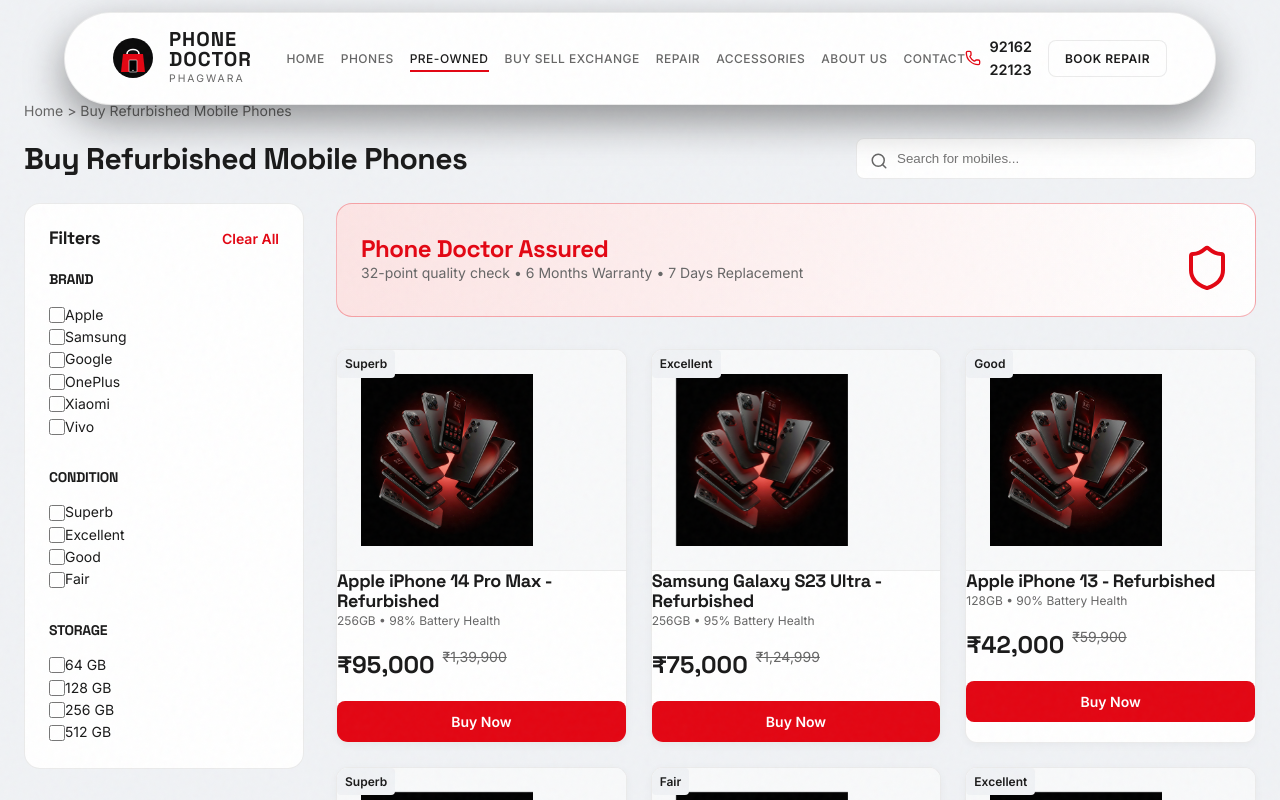
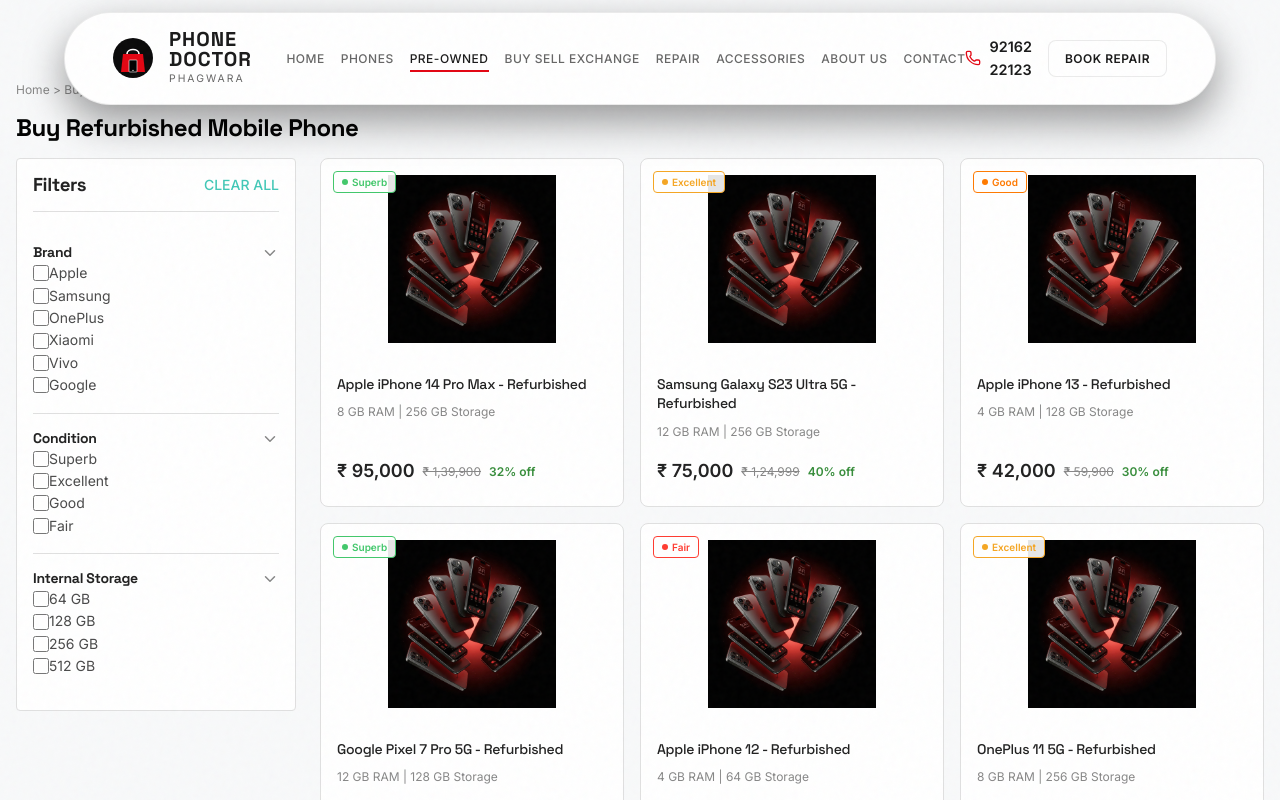
Before and after one commit to ashirwadtechworks-cmd/Phone-Doctor-Phagwara-light, a React (Vite) app: page /pre-owned in a window 1280 px wide. Shown: the top 800 px of the page. Built offline with nearby package versions, Linux system fonts and the light colour scheme.

Commit message:
feat: exact Cashify replica for PreOwned

```diff
--- a/src/pages/PreOwned.jsx
+++ b/src/pages/PreOwned.jsx
@@ -1,90 +1,86 @@
 import React, { useState } from 'react';
-import { Search, Shield, Battery, Star, Filter, ChevronRight, Check } from 'lucide-react';
-import { motion } from 'framer-motion';
+import { Search, ChevronDown, Check } from 'lucide-react';
 import heroImg from '../assets/hero_smartphones_3d.jpg';
 
 const preOwnedProducts = [
-  { id: 1, name: 'Apple iPhone 14 Pro Max', storage: '256GB', condition: 'Superb', price: '₹95,000', originalPrice: '₹1,39,900', battery: '98%', img: heroImg },
-  { id: 2, name: 'Samsung Galaxy S23 Ultra', storage: '256GB', condition: 'Excellent', price: '₹75,000', originalPrice: '₹1,24,999', battery: '95%', img: heroImg },
-  { id: 3, name: 'Apple iPhone 13', storage: '128GB', condition: 'Good', price: '₹42,000', originalPrice: '₹59,900', battery: '90%', img: heroImg },
-  { id: 4, name: 'Google Pixel 7 Pro', storage: '128GB', condition: 'Superb', price: '₹48,000', originalPrice: '₹84,999', battery: '94%', img: heroImg },
-  { id: 5, name: 'Apple iPhone 12', storage: '64GB', condition: 'Fair', price: '₹28,000', originalPrice: '₹49,900', battery: '85%', img: heroImg },
-  { id: 6, name: 'OnePlus 11 5G', storage: '256GB', condition: 'Excellent', price: '₹45,000', originalPrice: '₹61,999', battery: '92%', img: heroImg },
+  { id: 1, name: 'Apple iPhone 14 Pro Max - Refurbished', ram: '8 GB', storage: '256 GB', condition: 'Superb', price: '₹ 95,000', originalPrice: '₹ 1,39,900', discount: '32% off', img: heroImg, color: '#42C86B' },
+  { id: 2, name: 'Samsung Galaxy S23 Ultra 5G - Refurbished', ram: '12 GB', storage: '256 GB', condition: 'Excellent', price: '₹ 75,000', originalPrice: '₹ 1,24,999', discount: '40% off', img: heroImg, color: '#f5a623' },
+  { id: 3, name: 'Apple iPhone 13 - Refurbished', ram: '4 GB', storage: '128 GB', condition: 'Good', price: '₹ 42,000', originalPrice: '₹ 59,900', discount: '30% off', img: heroImg, color: '#ff7a00' },
+  { id: 4, name: 'Google Pixel 7 Pro 5G - Refurbished', ram: '12 GB', storage: '128 GB', condition: 'Superb', price: '₹ 48,000', originalPrice: '₹ 84,999', discount: '43% off', img: heroImg, color: '#42C86B' },
+  { id: 5, name: 'Apple iPhone 12 - Refurbished', ram: '4 GB', storage: '64 GB', condition: 'Fair', price: '₹ 28,000', originalPrice: '₹ 49,900', discount: '44% off', img: heroImg, color: '#ff3b30' },
+  { id: 6, name: 'OnePlus 11 5G - Refurbished', ram: '8 GB', storage: '256 GB', condition: 'Excellent', price: '₹ 45,000', originalPrice: '₹ 61,999', discount: '27% off', img: heroImg, color: '#f5a623' },
 ];
 
-const brands = ['Apple', 'Samsung', 'Google', 'OnePlus', 'Xiaomi', 'Vivo'];
+const brands = ['Apple', 'Samsung', 'OnePlus', 'Xiaomi', 'Vivo', 'Google'];
 const conditions = ['Superb', 'Excellent', 'Good', 'Fair'];
 const storageOptions = ['64 GB', '128 GB', '256 GB', '512 GB'];
 
 const PreOwned = () => {
-  const [activeBrand, setActiveBrand] = useState('All');
-
   return (
-    <div className="page-wrapper" style={{ paddingTop: '100px', backgroundColor: 'var(--bg-secondary)' }}>
-      <div className="container" style={{ maxWidth: '1400px' }}>
+    <div className="page-wrapper" style={{ paddingTop: '80px', backgroundColor: '#f8f9fa' }}>
+      <div className="container" style={{ maxWidth: '1280px', margin: '0 auto', padding: '0 16px' }}>
 
         {/* Breadcrumb & Header */}
-        <div className="flex-col mb-6">
-          <p className="text-sm text-secondary mb-4">Home &gt; Buy Refurbished Mobile Phones</p>
+        <div className="flex-col mb-4 pt-4">
+          <p className="text-sm mb-4" style={{ color: '#878787', fontSize: '12px' }}>Home &gt; Buy Refurbished Mobile Phones</p>
           <div className="flex-responsive justify-between items-center gap-4">
-            <h1 className="text-3xl font-bold font-heading text-primary">Buy Refurbished Mobile Phones</h1>
-
-            <div className="relative w-full" style={{ maxWidth: '400px' }}>
-              <input
-                type="text"
-                placeholder="Search for mobiles..."
-                className="form-input"
-                style={{ paddingLeft: '40px', borderRadius: '8px', background: 'var(--bg-card)', border: '1px solid var(--border-light)' }}
-              />
-              <Search size={18} className="absolute text-secondary" style={{ left: '14px', top: '14px' }} />
-            </div>
+            <h1 className="font-bold" style={{ fontSize: '24px', color: '#000' }}>Buy Refurbished Mobile Phone</h1>
           </div>
         </div>
 
         {/* E-commerce Layout: Sidebar + Grid */}
-        <div className="flex-responsive items-start gap-8">
+        <div className="flex-responsive items-start" style={{ gap: '24px' }}>
 
           {/* Left Sidebar (Filters) */}
-          <div className="glass-panel p-6" style={{ width: '100%', maxWidth: '280px', flexShrink: 0, background: 'var(--bg-card)' }}>
-            <div className="flex-row justify-between items-center mb-6">
-              <h3 className="font-bold text-lg text-primary">Filters</h3>
-              <button className="text-accent text-sm font-bold">Clear All</button>
+          <div style={{ width: '100%', maxWidth: '280px', flexShrink: 0, background: '#fff', borderRadius: '4px', border: '1px solid #e0e0e0', padding: '16px' }}>
+            <div className="flex-row justify-between items-center mb-4" style={{ borderBottom: '1px solid #e0e0e0', paddingBottom: '16px' }}>
+              <h3 className="font-bold text-base" style={{ color: '#212121' }}>Filters</h3>
+              <button style={{ color: '#42c8b7', fontSize: '14px', fontWeight: '500' }}>CLEAR ALL</button>
             </div>
 
             {/* Brand Filter */}
-            <div className="mb-8">
-              <h4 className="font-bold mb-4 text-sm text-primary">BRAND</h4>
+            <div style={{ borderBottom: '1px solid #e0e0e0', padding: '16px 0' }}>
+              <div className="flex-row justify-between items-center mb-3 cursor-pointer">
+                <h4 className="font-medium" style={{ fontSize: '14px', color: '#212121' }}>Brand</h4>
+                <ChevronDown size={18} color="#878787" />
+              </div>
               <div className="flex-col gap-3">
                 {brands.map(brand => (
                   <label key={brand} className="flex-row items-center gap-3 cursor-pointer">
-                    <input type="checkbox" style={{ width: '16px', height: '16px', accentColor: 'var(--color-accent)' }} />
-                    <span className="text-sm text-primary">{brand}</span>
+                    <input type="checkbox" style={{ width: '16px', height: '16px', accentColor: '#42c8b7' }} />
+                    <span style={{ fontSize: '14px', color: '#4a4a4a' }}>{brand}</span>
                   </label>
                 ))}
               </div>
             </div>
 
             {/* Condition Filter */}
-            <div className="mb-8">
-              <h4 className="font-bold mb-4 text-sm text-primary">CONDITION</h4>
+            <div style={{ borderBottom: '1px solid #e0e0e0', padding: '16px 0' }}>
+              <div className="flex-row justify-between items-center mb-3 cursor-pointer">
+                <h4 className="font-medium" style={{ fontSize: '14px', color: '#212121' }}>Condition</h4>
+                <ChevronDown size={18} color="#878787" />
+              </div>
               <div className="flex-col gap-3">
                 {conditions.map(cond => (
                   <label key={cond} className="flex-row items-center gap-3 cursor-pointer">
-                    <input type="checkbox" style={{ width: '16px', height: '16px', accentColor: 'var(--color-accent)' }} />
-                    <span className="text-sm text-primary">{cond}</span>
+                    <input type="checkbox" style={{ width: '16px', height: '16px', accentColor: '#42c8b7' }} />
+                    <span style={{ fontSize: '14px', color: '#4a4a4a' }}>{cond}</span>
                   </label>
                 ))}
               </div>
             </div>
 
             {/* Storage Filter */}
-            <div>
-              <h4 className="font-bold mb-4 text-sm text-primary">STORAGE</h4>
+            <div style={{ padding: '16px 0' }}>
+              <div className="flex-row justify-between items-center mb-3 cursor-pointer">
+                <h4 className="font-medium" style={{ fontSize: '14px', color: '#212121' }}>Internal Storage</h4>
+                <ChevronDown size={18} color="#878787" />
+              </div>
               <div className="flex-col gap-3">
                 {storageOptions.map(storage => (
                   <label key={storage} className="flex-row items-center gap-3 cursor-pointer">
-                    <input type="checkbox" style={{ width: '16px', height: '16px', accentColor: 'var(--color-accent)' }} />
-                    <span className="text-sm text-primary">{storage}</span>
+                    <input type="checkbox" style={{ width: '16px', height: '16px', accentColor: '#42c8b7' }} />
+                    <span style={{ fontSize: '14px', color: '#4a4a4a' }}>{storage}</span>
                   </label>
                 ))}
               </div>
@@ -94,58 +90,52 @@
           {/* Right Content (Product Grid) */}
           <div className="flex-1 w-full">
 
-            {/* Banner */}
-            <div className="glass-panel mb-8 p-6 flex-responsive justify-between items-center" style={{ background: 'linear-gradient(90deg, #fce4e4 0%, #fff 100%)', border: '1px solid var(--border-accent)' }}>
-              <div>
-                <h2 className="text-2xl font-bold font-heading mb-2 text-accent">Phone Doctor Assured</h2>
-                <p className="text-sm text-secondary">32-point quality check • 6 Months Warranty • 7 Days Replacement</p>
-              </div>
-              <Shield size={48} className="text-accent opacity-20 mt-4 md:mt-0" />
-            </div>
-
             {/* Grid */}
-            <div className="grid-3" style={{ gap: '24px' }}>
-              {preOwnedProducts.map((device, idx) => (
-                <motion.div
+            <div style={{ display: 'grid', gridTemplateColumns: 'repeat(auto-fill, minmax(240px, 1fr))', gap: '16px' }}>
+              {preOwnedProducts.map((device) => (
+                <div
                   key={device.id}
-                  className="mockup-card relative flex-col"
-                  initial={{ opacity: 0, y: 20 }}
-                  animate={{ opacity: 1, y: 0 }}
-                  transition={{ duration: 0.3, delay: idx * 0.05 }}
-                  style={{ cursor: 'pointer', display: 'flex', background: 'var(--bg-card)' }}
+                  style={{
+                    background: '#fff',
+                    borderRadius: '8px',
+                    border: '1px solid #e0e0e0',
+                    cursor: 'pointer',
+                    overflow: 'hidden',
+                    display: 'flex',
+                    flexDirection: 'column',
+                    transition: 'box-shadow 0.2s',
+                  }}
+                  onMouseOver={(e) => e.currentTarget.style.boxShadow = '0 4px 12px rgba(0,0,0,0.1)'}
+                  onMouseOut={(e) => e.currentTarget.style.boxShadow = 'none'}
                 >
 
-                  {/* Product Image */}
-                  <div className="w-full flex justify-center items-center p-6" style={{ height: '220px', background: 'var(--bg-pure)' }}>
-                    <img src={device.img} alt={device.name} style={{ maxHeight: '100%', maxWidth: '100%', objectFit: 'contain', mixBlendMode: 'multiply' }} />
-                  </div>
+                  {/* Product Image Box */}
+                  <div style={{ position: 'relative', width: '100%', height: '200px', display: 'flex', justifyContent: 'center', alignItems: 'center', padding: '16px' }}>
+                    {/* Condition Badge */}
+                    <div style={{ position: 'absolute', top: '12px', left: '12px', background: 'rgba(255,255,255,0.9)', padding: '2px 8px', borderRadius: '4px', border: `1px solid ${device.color}`, display: 'flex', alignItems: 'center', gap: '4px' }}>
+                      <div style={{ width: '6px', height: '6px', borderRadius: '50%', background: device.color }}></div>
+                      <span style={{ fontSize: '10px', fontWeight: '600', color: device.color }}>{device.condition}</span>
+                    </div>
 
-                  {/* Badges */}
-                  <div className="absolute top-4 left-4 flex-row gap-2">
-                    <span className="text-xs font-bold" style={{ padding: '4px 8px', borderRadius: '4px', background: 'var(--bg-secondary)', color: 'var(--text-primary)' }}>
-                      {device.condition}
-                    </span>
+                    <img src={device.img} alt={device.name} style={{ maxHeight: '100%', maxWidth: '100%', objectFit: 'contain' }} />
                   </div>
 
                   {/* Product Details */}
-                  <div className="p-5 flex-col flex-1 border-t border-light" style={{ borderTop: '1px solid var(--border-light)' }}>
-                    <h3 className="font-bold text-lg font-heading mb-1 text-primary" style={{ display: '-webkit-box', WebkitLineClamp: 2, WebkitBoxOrient: 'vertical', overflow: 'hidden' }}>
-                      {device.name} - Refurbished
+                  <div style={{ padding: '16px', display: 'flex', flexDirection: 'column', flex: 1 }}>
+                    <h3 style={{ fontSize: '14px', fontWeight: '500', color: '#212121', marginBottom: '8px', lineHeight: '1.4', display: '-webkit-box', WebkitLineClamp: 2, WebkitBoxOrient: 'vertical', overflow: 'hidden' }}>
+                      {device.name}
                     </h3>
-                    <p className="text-xs text-secondary mb-4">{device.storage} • {device.battery} Battery Health</p>
+                    <p style={{ fontSize: '12px', color: '#878787', marginBottom: '16px' }}>{device.ram} RAM | {device.storage} Storage</p>
 
-                    <div className="mt-auto">
-                      <div className="flex-row items-baseline gap-2 mb-4">
-                        <span className="font-bold text-2xl font-heading text-primary">{device.price}</span>
-                        <span className="text-sm text-secondary" style={{ textDecoration: 'line-through' }}>{device.originalPrice}</span>
+                    <div style={{ marginTop: 'auto' }}>
+                      <div style={{ display: 'flex', alignItems: 'center', gap: '8px', marginBottom: '4px' }}>
+                        <span style={{ fontSize: '18px', fontWeight: 'bold', color: '#212121' }}>{device.price}</span>
+                        <span style={{ fontSize: '12px', color: '#878787', textDecoration: 'line-through' }}>{device.originalPrice}</span>
+                        <span style={{ fontSize: '12px', fontWeight: '600', color: '#388e3c' }}>{device.discount}</span>
                       </div>
-
-                      <button className="btn-solid w-full" style={{ padding: '12px', borderRadius: '8px' }}>
-                        Buy Now
-                      </button>
                     </div>
                   </div>
-                </motion.div>
+                </div>
               ))}
             </div>
           </div>
```
